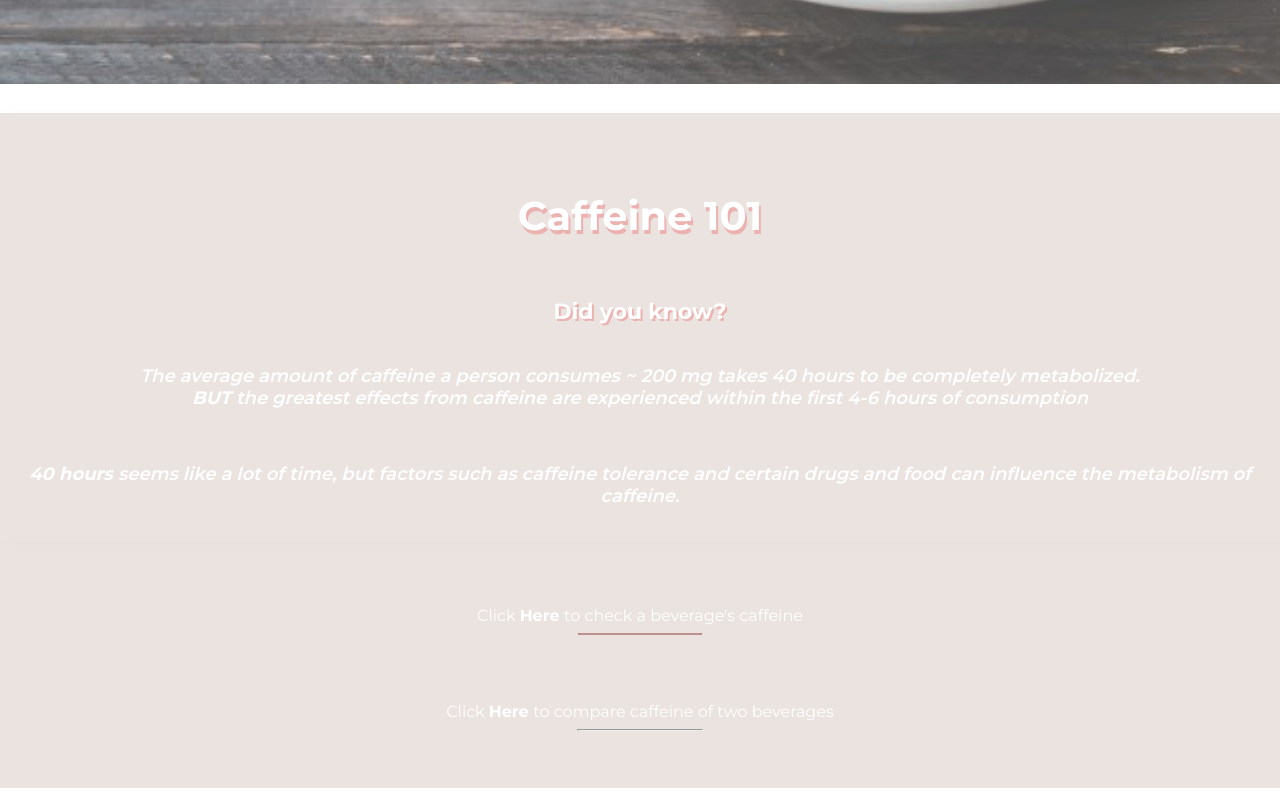
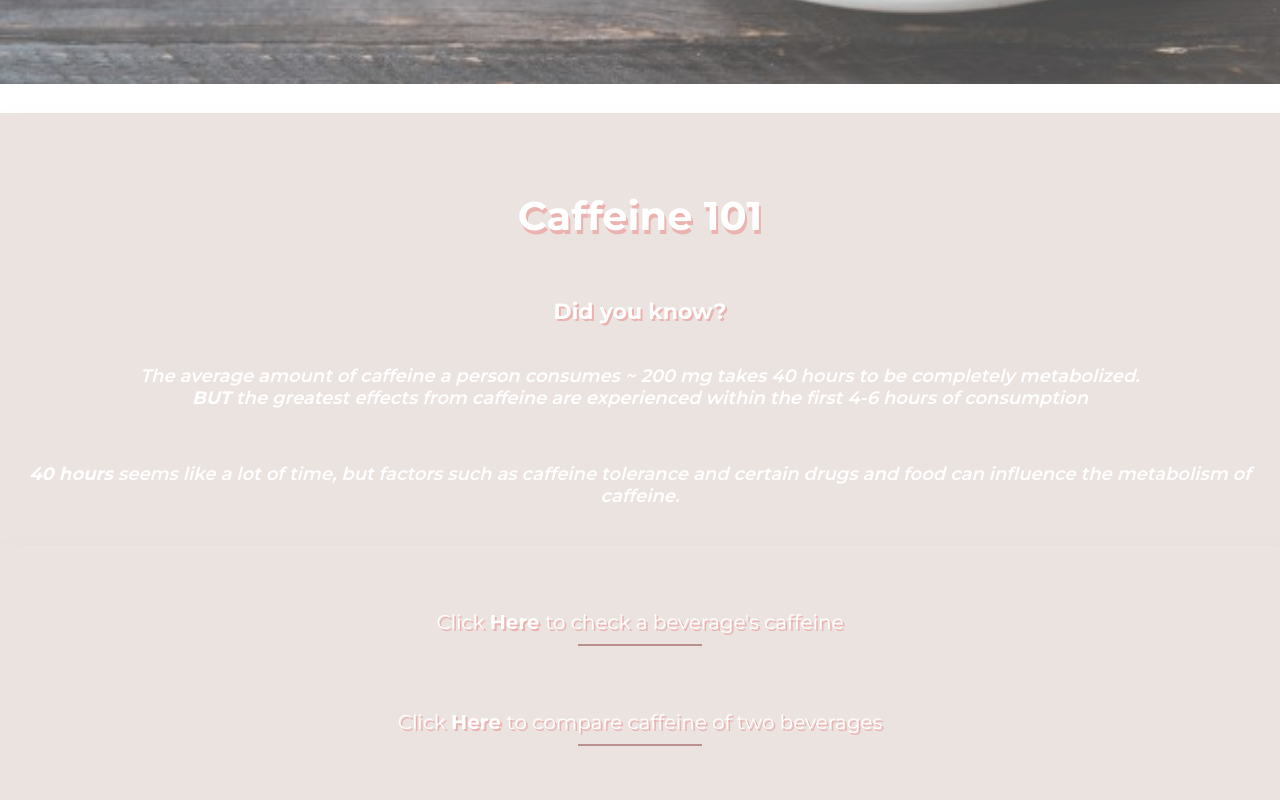
Before and after one commit to doriguzman/passion_project, a React (Create React App) app in the folder frontend/: page /quicklook in a window 1280 px wide. Shown: the part 769-1569 px from the top of the page. Built offline with nearby package versions, Linux system fonts and the light colour scheme; no server answers.

Commit message:
fixing quicklook bug

```diff
--- a/frontend/src/components/AUTH/LandingPage.jsx
+++ b/frontend/src/components/AUTH/LandingPage.jsx
@@ -68,7 +68,7 @@ class LandingPage extends React.Component {
         <p className="expand" onClick={this.handleSingleExpand}>
             {" "}
             Click <b>Here </b> to check a beverage's caffeine{" "}
-            <hr className="horizontal-rule-caffeine" width="10%" />
+            <hr className="horizontal-rule-landing" width="10%" />
           </p>
 
           {expandSingle ? <SingleCaffeine /> : ""}
@@ -76,7 +76,7 @@ class LandingPage extends React.Component {
           <p className="expand" onClick={this.handleCompareExpand}>
             {" "}
             Click <b>Here </b> to compare caffeine of two beverages
-            <hr width="10%" />
+            <hr className="horizontal-rule-landing" width="10%" />
           </p>
           {expandCompare ? <QuickLook /> : ""}
         </div>
--- a/frontend/src/components/AUTH/SingleCaffeineCheck.jsx
+++ b/frontend/src/components/AUTH/SingleCaffeineCheck.jsx
@@ -41,8 +41,8 @@ class SingleCaffeine extends React.Component {
       console.log("selecting brand , should clear state");
       this.setState({
         beverage: "",
-        size: "",
-        caffeine: ""
+        caffeine: "",
+        caffeineCards:''
       });
     }
     if (e.target.name === "beverage") {
--- a/frontend/src/components/HOME/QuickLook.jsx
+++ b/frontend/src/components/HOME/QuickLook.jsx
@@ -39,7 +39,6 @@ class QuickLook extends React.Component{
         this.setState({
           [e.target.name]: e.target.value
         })
-
         if (brand1 ==='Starbucks' && e.target.name ==='size1'){
             console.log(e.target.value )
             this.setState({
@@ -64,8 +63,9 @@ class QuickLook extends React.Component{
 
 
   handleBeverages1 = () => {
-    console.log("this.handleValues", this.state);
     const { brand1, brand2 } = this.state;
+
+
     if (brand1 === "Starbucks" ) {
       return this.StarbsBevs;
     } else if(brand1 === 'Dunkin Donuts' ){
@@ -198,7 +198,7 @@ render(){
                   </p>
 
               <p className='caffeine-quicklook-input'><span>Size* {' '} </span>
-              {beverage1 ? (
+              {beverage1 &&brand1 ? (
                 <Select
                   name="size1"
                   values={this.handleSizes1()}
@@ -246,7 +246,7 @@ render(){
 
 
               <p className='caffeine-quicklook-input'><span> Size* </span>
-              {beverage2 ? (
+              {beverage2 && brand2? (
                 <Select
                   name="size2"
                   values={this.handleSizes2()}
--- a/frontend/src/components/stylesheets/LandingPage.css
+++ b/frontend/src/components/stylesheets/LandingPage.css
@@ -50,6 +50,8 @@ h3{
 .expand{
     height:40px;
     padding:20px;
+    font-size: 20px;
+    text-shadow: 2px 2px #ebb2b0;
 }
 
 /* cards for single input */
@@ -82,7 +84,7 @@ h3{
 
 }
 
-.horizontal-rule-caffeine{
+.horizontal-rule-landing{
     height: 2px;
     border: 0;
     border-top: 2px solid rosybrown;
```
